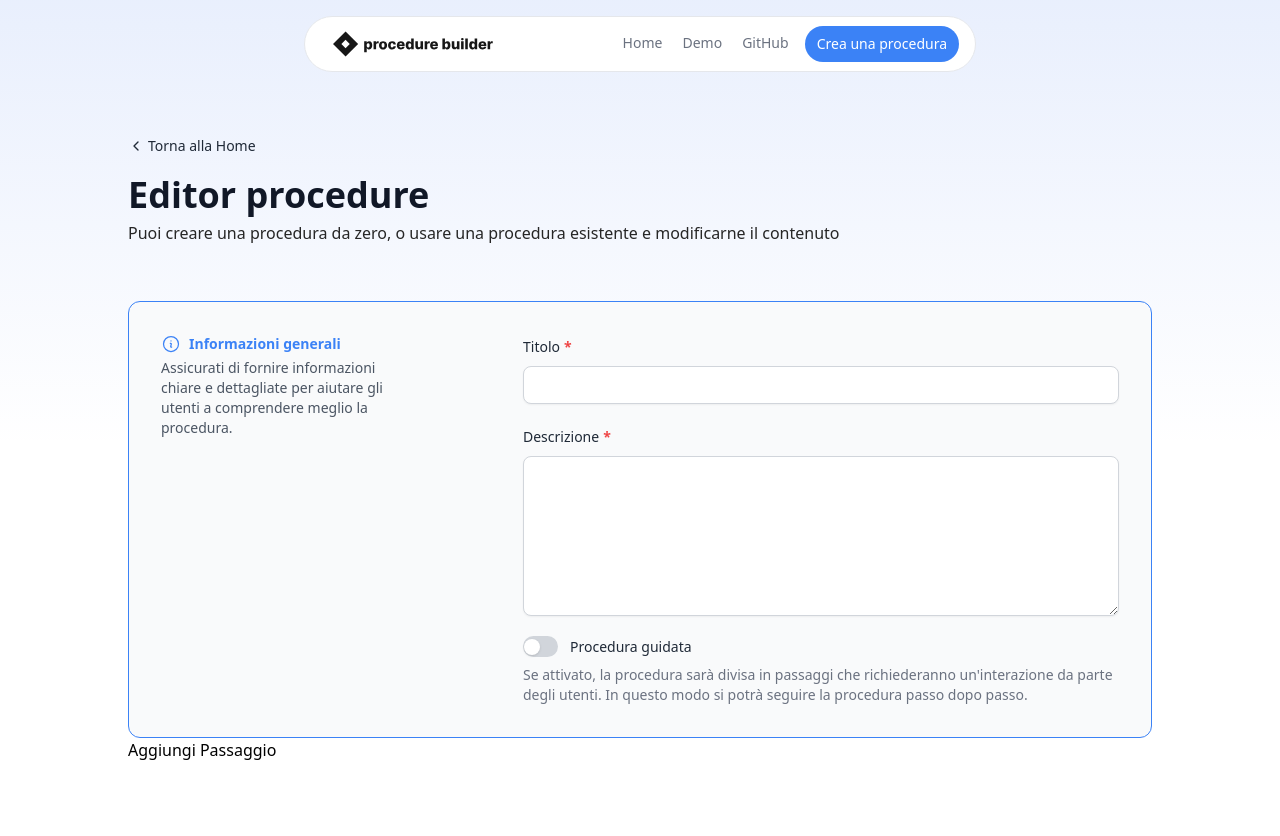
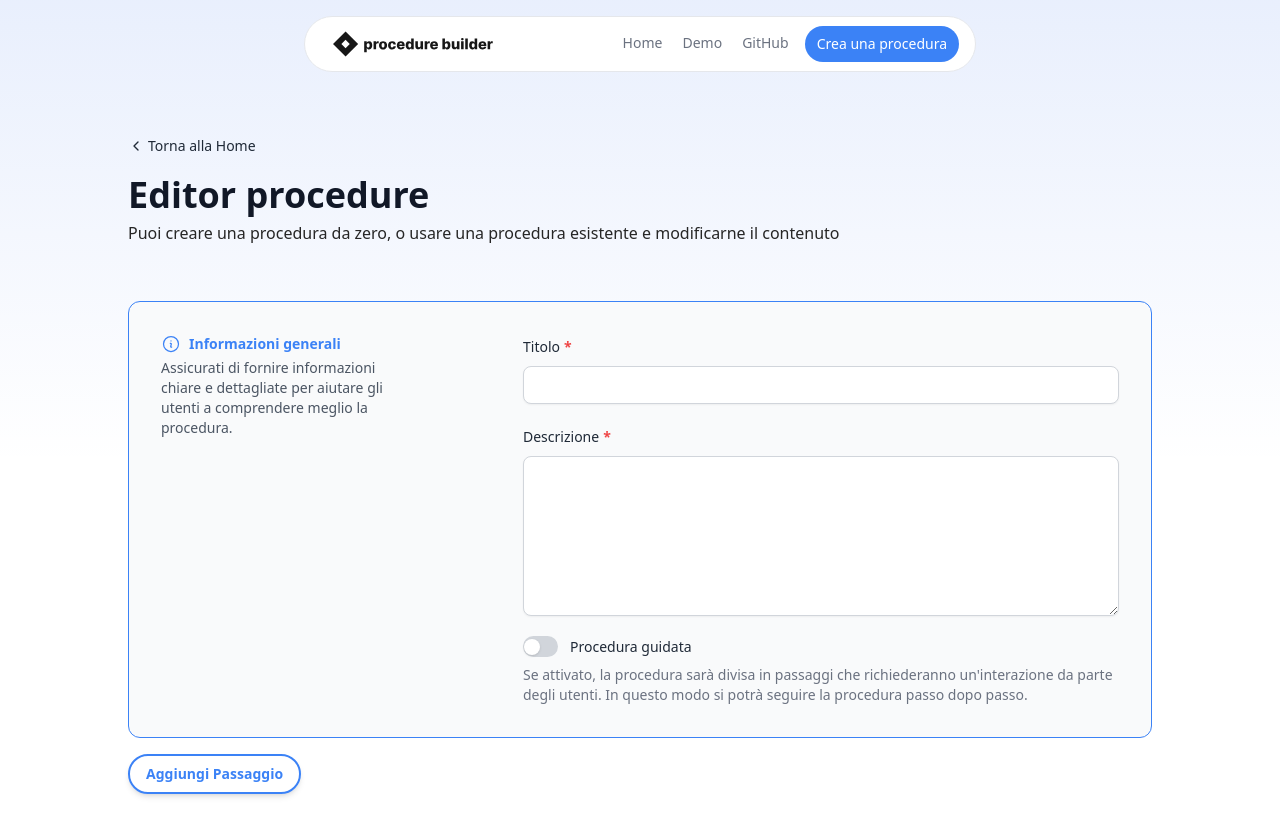
Before and after one commit to diemrt/diemrt-procedurebuilder-web, a React (Vite) app: page /procedure/editor in a window 1280 px wide. Shown: the top 836 px of the page. Built offline with nearby package versions, Linux system fonts and the light colour scheme.

Commit message:
Traduci i titoli dei passaggi in italiano e migliora lo stile del pulsante "Aggiungi Passaggio" nel modulo EditorStepsForm

```diff
--- a/src/components/forms/ProcedureEditorForm/EditorStepsForm/EditorStepsForm.tsx
+++ b/src/components/forms/ProcedureEditorForm/EditorStepsForm/EditorStepsForm.tsx
@@ -20,7 +20,7 @@ const EditorStepsForm = () => {
             {fields.map((field, index) => (
                 <Section
                     key={field.id}
-                    title={`Step ${index + 1}`}
+                    title={`Passo ${index + 1}`}
                     description="Fornisci i dettagli per questo passaggio."
                     icon={<InformationCircleIcon className="me-2 size-5" />}
                 >
@@ -70,7 +70,13 @@ const EditorStepsForm = () => {
                     </div>
                 </Section>
             ))}
-            <button type="button" onClick={handleAddStep}>Aggiungi Passaggio</button>
+            <button
+                type="button"
+                onClick={handleAddStep}
+                className="mt-4 px-4 py-2 border-2 border-blue-500 text-blue-500 text-sm font-semibold rounded-full shadow-md hover:bg-blue-500 hover:text-white focus:outline-none focus:ring-2 focus:ring-blue-400 focus:ring-opacity-75"
+            >
+                Aggiungi Passaggio
+            </button>
         </div>
     );
 };
```
